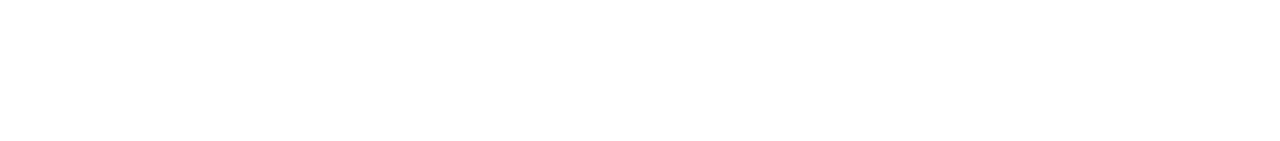
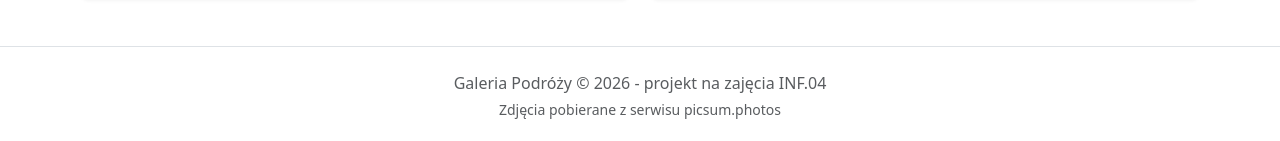
Before and after one commit to Rogat3q/pazw_js5, a React (Vite) app in the folder mb05/vite-project/: page / in a window 1280 px wide. Shown: the part 2428-2569 px from the top of the page. Before the commit the page ends 2426 px from the top, so only its background shows below. Built offline with nearby package versions, Linux system fonts and the light colour scheme.

Commit message:
komponent Footer

```diff
--- a/mb05/vite-project/src/App.jsx
+++ b/mb05/vite-project/src/App.jsx
@@ -1,6 +1,7 @@
 import Navbar from './components/Navbar.jsx'
 import CategoryBar from './components/CategoryBar.jsx'
 import Gallery from './components/Gallery.jsx'
+import Footer from './components/Footer.jsx'
 
 function App() {
 return (
@@ -13,9 +14,11 @@ return (
 </header>
 
 <main className="container">
-<CategoryBar />
-<Gallery />
+  <CategoryBar />
+  <Gallery />
 </main>
+
+<Footer />
 </>
 )}
 export default App
--- /dev/null
+++ b/mb05/vite-project/src/components/Footer.jsx
@@ -0,0 +1,8 @@
+function Footer() { return (
+<footer id="stopka" className="border-top mt-5 py-4">
+<div className="container text-center text-body-secondary"> <p className="mb-1">Galeria Podróży &copy; 2026 - projekt na zajęcia INF.04</p>
+<p className="mb-0 small">Zdjęcia pobierane z serwisu picsum.photos</p>
+
+</div> </footer>
+)}
+export default Footer
```
